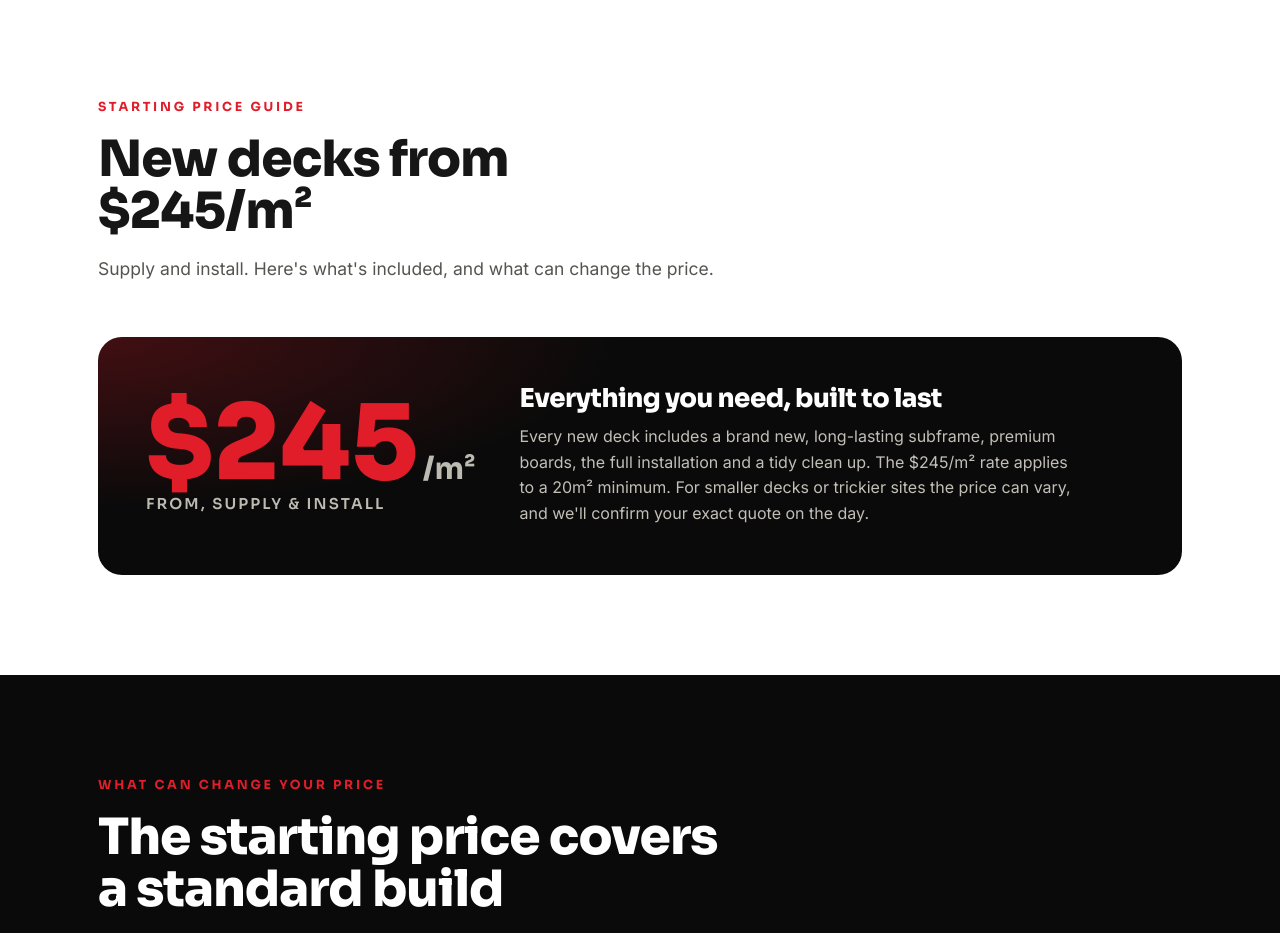
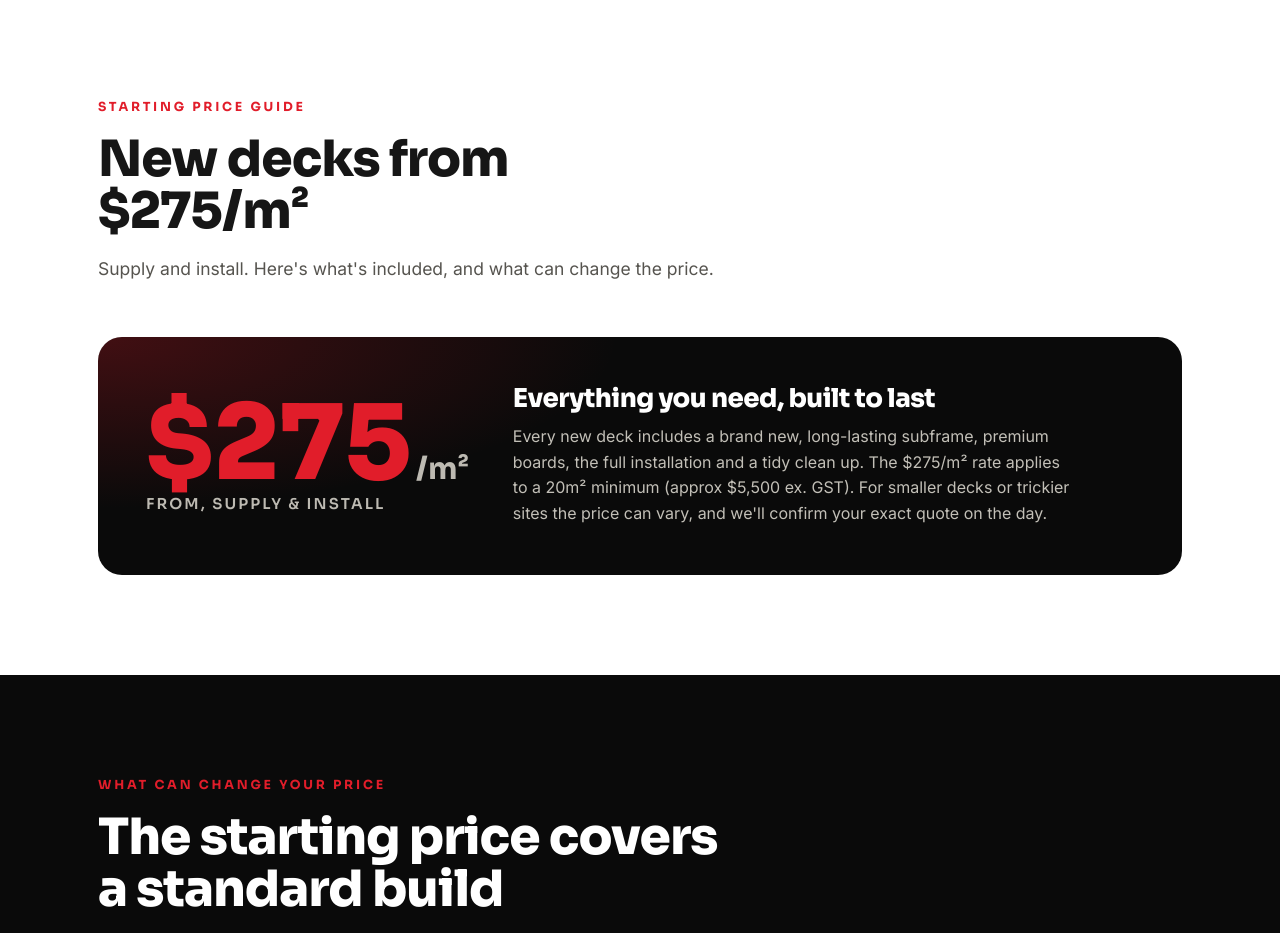
Before and after one commit to sitevisits/all-metro-decking, a plain HTML site: page index.html in a window 1280 px wide. Shown: the part 3460-4393 px from the top of the page. Drawn offline with Linux system fonts and the light colour scheme.

Commit message:
Update index.html

```diff
--- a/index.html
+++ b/index.html
@@ -287,14 +287,14 @@
     <div class="wrap">
       <div class="head reveal">
         <p class="eyebrow">Starting price guide</p>
-        <h2>New decks from $245/m²</h2>
+        <h2>New decks from $275/m²</h2>
         <p class="sub">Supply and install. Here's what's included, and what can change the price.</p>
       </div>
       <div class="under reveal">
-        <div class="big">$245<i>/m²</i><small>From, supply &amp; install</small></div>
+        <div class="big">$275<i>/m²</i><small>From, supply &amp; install</small></div>
         <div>
           <h3>Everything you need, built to last</h3>
-          <p>Every new deck includes a brand new, long-lasting subframe, premium boards, the full installation and a tidy clean up. The $245/m² rate applies to a 20m² minimum. For smaller decks or trickier sites the price can vary, and we'll confirm your exact quote on the day.</p>
+          <p>Every new deck includes a brand new, long-lasting subframe, premium boards, the full installation and a tidy clean up. The $275/m² rate applies to a 20m² minimum (approx $5,500 ex. GST). For smaller decks or trickier sites the price can vary, and we'll confirm your exact quote on the day.</p>
         </div>
       </div>
     </div>
```
